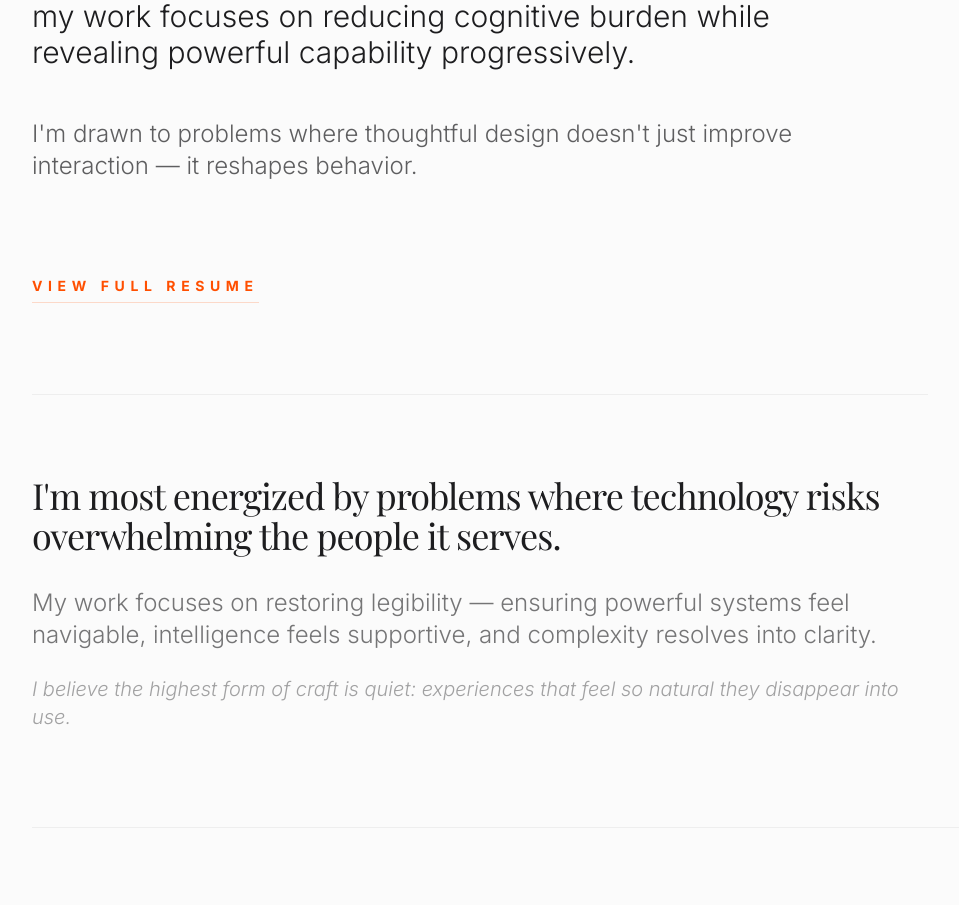
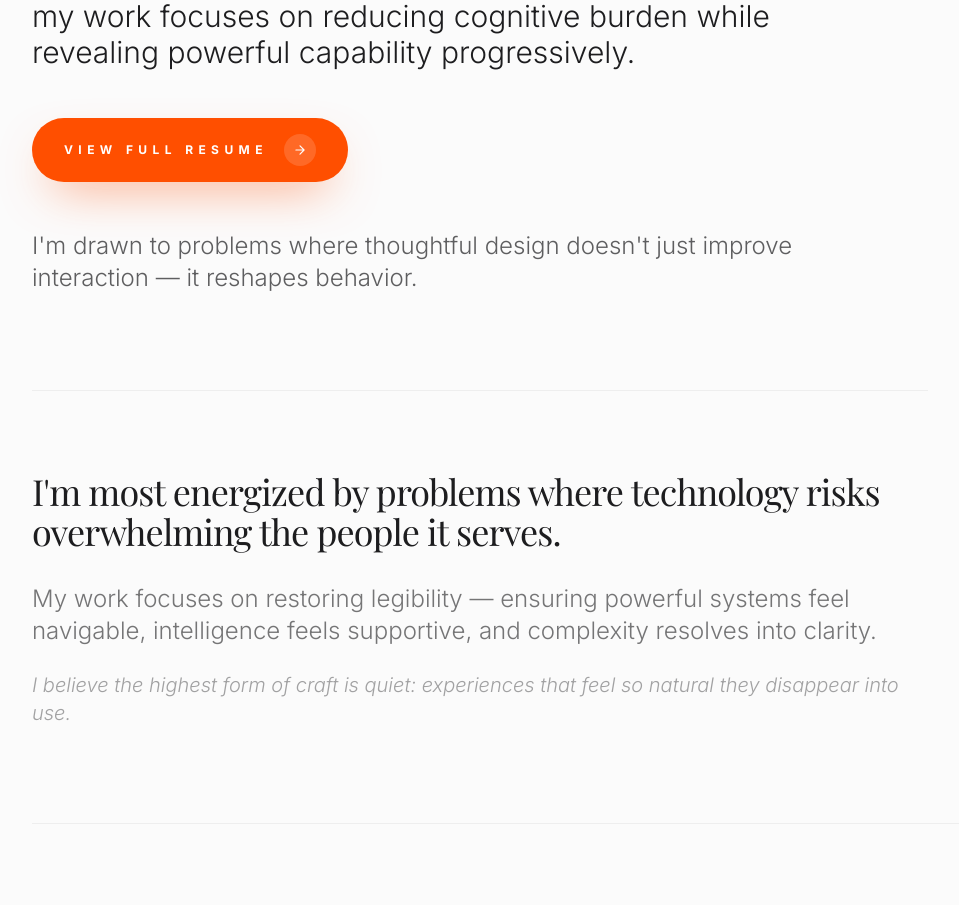
Before and after one commit to chrisatpoolwerx/christopher-thomas-portfolio, a React (Vite) app: page /#/about in a window 1280 px wide. Shown: the part 872-1777 px from the top of the page, without its empty margins (0-959 px from the left). Built offline with nearby package versions, Linux system fonts and the light colour scheme; a web font is replaced by a local one.

Commit message:
Restyle Resume button as pill and reorder on About page
- Move View Full Resume above closing paragraph
- Style as pill button matching Build to Learn section
- Add arrow icon in circular container
- Remove unused MagneticButton import

Co-Authored-By: Claude Opus 4.5 <noreply@anthropic.com>

```diff
--- a/pages/About.tsx
+++ b/pages/About.tsx
@@ -2,7 +2,6 @@
 import React from 'react';
 import { motion } from 'framer-motion';
 import { useNavigate } from 'react-router-dom';
-import { MagneticButton } from '../components/MagneticButton';
 
 export const About: React.FC = () => {
   const navigate = useNavigate();
@@ -32,17 +31,26 @@ export const About: React.FC = () => {
               <p>
                 Across AI-native tools, global commerce platforms, spatial interfaces, and predictive service ecosystems, my work focuses on reducing cognitive burden while revealing powerful capability progressively.
               </p>
+
+              <motion.button
+                type="button"
+                onClick={() => navigate('/resume')}
+                className="inline-flex items-center gap-4 rounded-full bg-brand px-6 md:px-8 py-3 md:py-4 text-[11px] md:text-xs uppercase tracking-[0.45em] font-bold text-white shadow-[0_20px_50px_-20px_rgba(255,79,0,0.7)]"
+                whileHover={{ y: -3, scale: 1.01 }}
+                whileTap={{ scale: 0.98 }}
+                transition={{ duration: 0.2 }}
+              >
+                View Full Resume
+                <span className="inline-flex items-center justify-center w-8 h-8 rounded-full bg-white/15">
+                  <svg width="14" height="14" viewBox="0 0 24 24" fill="none" stroke="currentColor" strokeWidth="2" strokeLinecap="round" strokeLinejoin="round">
+                    <path d="M5 12h14M12 5l7 7-7 7" />
+                  </svg>
+                </span>
+              </motion.button>
+
               <p className="text-lg md:text-2xl opacity-70">
                 I'm drawn to problems where thoughtful design doesn't just improve interaction — it reshapes behavior.
               </p>
-
-              <div className="pt-8">
-                <MagneticButton onClick={() => navigate('/resume')}>
-                  <span className="text-sm uppercase tracking-[0.4em] text-brand font-bold border-b border-brand/20 pb-2 hover:border-brand transition-all">
-                    View Full Resume
-                  </span>
-                </MagneticButton>
-              </div>
             </motion.div>
           </div>
 
```
